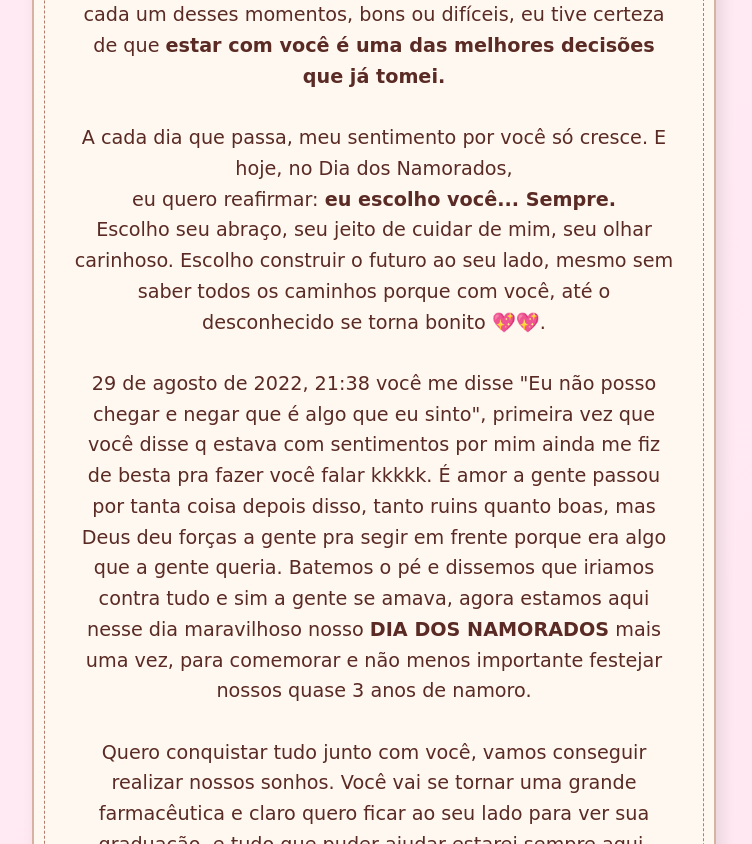
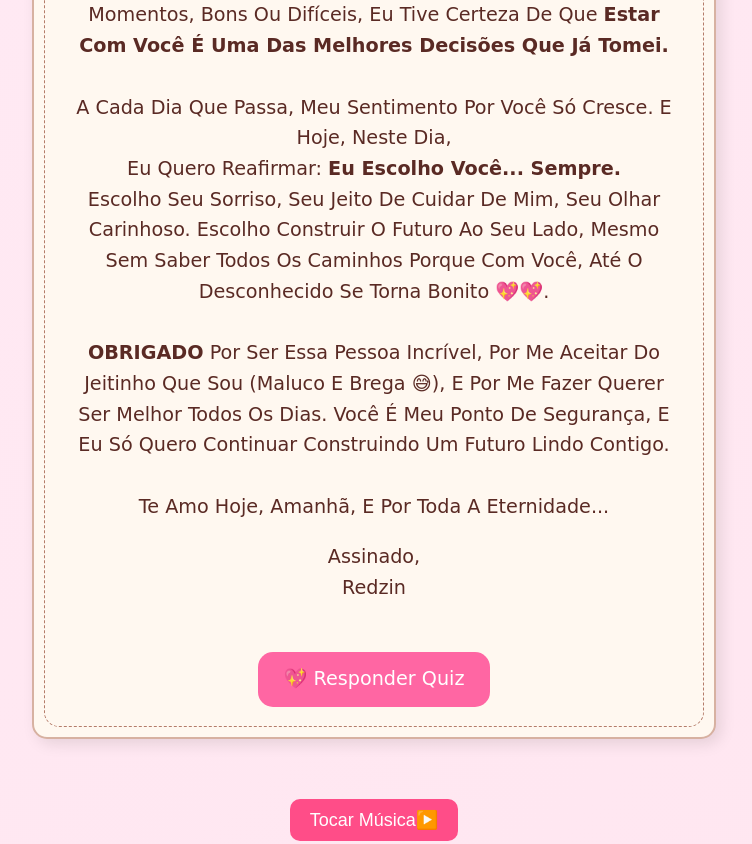
Before and after one commit to Testando0/meusite-romantico, a plain HTML site: page index.html in a window 1280 px wide. Shown: the part 1045-1889 px from the top of the page, without its empty margins (266-1018 px from the left). Drawn offline with Linux system fonts and the light colour scheme.

Commit message:
Update index.html

```diff
--- a/index.html
+++ b/index.html
@@ -3,80 +3,61 @@
 <head>
     <meta charset="UTF-8">
     <meta name="viewport" content="width=device-width, initial-scale=1.0">
-    <title>Para você, Meu Amor 💖</title>
+    <title>Para Você, Meu Amor 💖</title>
     <link rel="stylesheet" href="style.css" />
 </head>
 <body> <!-- Começo do Site -->
     <div class="container">
         <h1>Oi, Meu Amor!</h1>
-        <p>Este Site é só para te lembrar o quanto eu <strong>TE AMO</strong>, e o quanto você é especial para mim. ❤️</p>
+        <p>Este Site É Só Para Te Lembrar O Quanto Eu <strong>TE AMO</strong>, E O Quanto Você É Especial Para Mim. ❤️</p>
 
-        <p id="contador">Estamos juntos há <span id="dias"></span> dias!</p>
+        <p id="contador">Eu Te Amo A <span id="dias"></span> Dias!</p>
 
-        <button onclick="mostrarMensagem()">Clique aqui!</button>
+        <button onclick="mostrarMensagem()">Clique Aqui!</button>
         <p id="mensagem"></p>
 
     </div>
 
      <!-- Carta feita a mão -->
     <div class="carta">
-  <h2>Minha Princesa,</h2>
+  <h2>Meu Anjo,</h2>
   <p>
-    Cada momento contigo é um tesouro que guardo com carinho no coração.
-    Te amo mais do que palavras podem expressar.
+    Cada Momento Contigo É Um Tesouro Que Guardo Com Carinho No Coração.
+    Te Amo Mais Do Que Palavras Podem Expressar.
   </p>
   <p>
-    Sua cartinha chegou finalmente né? KKKKKK
-    ai amor quase 3 anos juntos já, e mesmo assim, você ainda consegue me surpreender com seu jeito, seu sorriso,
-     suas palavras e a forma como me faz sentir especial. E tudo isso por conta
-    de um maçarico KKKK.<br> <br>
+    Você Veio Para Alegrar Todos Os Meus Dias,
+    Chegou De Uma Maneira A Qual Eu Jamais Esperava E Agora Já É Uma Parte Muito Importante De Mim.
+    A Maneira Tão Incrível Que Você Me Trata Faz Com Que Eu Me Sinta Muito Especial,
+    Tudo Em Você É Incrível.<br> <br>
 
-    Eu me lembro de quando tudo começou... a forma como você entrou na minha vida
-    parecia simples, mas desde o início eu senti que havia algo diferente em você. E não errei.
-    Com o tempo, vi que você era tudo aquilo que eu sempre procurei de verdade minha veinha 💛.
-    Você se tornou minha melhor companhia, meu porto seguro, meu amor e minha casa.
-    Tivemos momentos leves, risadas intermináveis, conversas profundas, alguns desafios e aprendizados também.
-     Mas em cada um desses momentos, bons ou difíceis, eu tive certeza de que
-     <strong>estar com você é uma das melhores decisões que já tomei.</strong><br><br>
+    De Uma Forma Totalmente Inesperada Você Chegou Na Minha Vida Como Um Anjo,
+    Aos Poucos Foi Se Tornando Alguém Especial Para Mim E Conquistando Meu Coração.
+    Você Se Tornou Uma Das Pessoas Mais Importantes Da Minha Vida Em Tão Pouco Tempo,
+    Conquistou Um Lugar Em Meu Coração Que Jamais Deixará De Ser Seu.
+    Passamos Por Momentos Bons E Outros Ruins Em Nosso Caminho,
+     Mas Em Cada Um Desses Momentos, Bons Ou Difíceis, Eu Tive Certeza De Que
+     <strong>Estar Com Você É Uma Das Melhores Decisões Que Já Tomei.</strong><br><br>
 
-    A cada dia que passa, meu sentimento por você só cresce. E hoje, no Dia dos Namorados, <br>eu quero
-    reafirmar: <strong>eu escolho você... Sempre.</strong><br>
-    Escolho seu abraço, seu jeito de cuidar de mim, seu olhar carinhoso. Escolho construir o
-    futuro ao seu lado, mesmo sem saber todos os caminhos
-    porque com você, até o desconhecido se torna bonito 💖💖.<br><br>
+    A Cada Dia Que Passa, Meu Sentimento Por Você Só Cresce. E Hoje, Neste Dia, <br>Eu Quero
+    Reafirmar: <strong>Eu Escolho Você... Sempre.</strong><br>
+    Escolho Seu Sorriso, Seu Jeito De Cuidar De Mim, Seu Olhar Carinhoso. Escolho Construir O
+    Futuro Ao Seu Lado, Mesmo Sem Saber Todos Os Caminhos
+    Porque Com Você, Até O Desconhecido Se Torna Bonito 💖💖.<br><br>
 
-    29 de agosto de 2022, 21:38 você me disse "Eu não posso chegar e negar que
-    é algo que eu sinto", primeira vez que você disse q estava com sentimentos por mim
-    ainda me fiz de besta pra fazer você falar kkkkk. É amor a gente passou por tanta coisa
-    depois disso, tanto ruins quanto boas, mas Deus deu forças a gente pra segir em frente
-    porque era algo que a gente queria. Batemos o pé e dissemos que iriamos contra tudo
-    e sim a gente se amava, agora estamos aqui nesse dia maravilhoso nosso <strong>DIA DOS NAMORADOS</strong>
-    mais uma vez, para comemorar e não menos importante festejar nossos quase 3 anos de namoro.<br> <br>
 
-    Quero conquistar tudo junto com você, vamos conseguir realizar nossos sonhos. Você
-    vai se tornar uma grande farmacêutica e claro quero ficar ao seu lado para ver sua graduação,
-    e tudo que puder ajudar estarei sempre aqui. Amor a gente vai conseguir conquistar tudo em nome de Jesus, Deus
-    vai guiar a gente sempre pro melhor.<br><br>
+    <strong>OBRIGADO</strong> Por Ser Essa Pessoa Incrível, Por Me Aceitar Do Jeitinho Que Sou (Maluco E Brega 😅),
+    E Por Me Fazer Querer Ser Melhor Todos Os Dias. Você É Meu Ponto De Segurança, E Eu Só Quero Continuar Construindo
+    Um Futuro Lindo Contigo.<br><br>
 
-    Sabe, às vezes eu fico aqui pensando em tudo que a gente já passou e não é pouca coisa, né? e só consigo agradecer
-    por ter você comigo. Você me inspira demais, é minha alegria diária, e não tem um dia que eu não sorria só de lembrar de você.
-    Claro que rolaram uns perrengues no caminho, mas foi isso que fez a gente crescer junto e ficar ainda mais firme. Não tem nada que
-    possa separar a gente porque o que a gente tem é verdadeiro demais.
-    Quando você estiver pra baixo, pode contar comigo pra te dar aquele abraço apertado, aquela estraladinha nas costas de veia,
-    secar suas lágrimas e comemorar cada vitória. Nossa história tá só começando, e eu tô animado demais pra
-    viver cada capítulo do nosso livro, sempre com muito amor, zoeira, e aquele jeitinho que só a gente tem.
-    <strong>OBRIGADO</strong> por ser essa pessoa incrível, por me aceitar do jeitinho que sou (até meus defeitos chatos 😅),
-    e por me fazer querer ser melhor todo dia. Você é meu porto seguro, minha princesa, e eu só quero continuar construindo
-    um futuro lindo contigo.<br><br>
-
-    Te amo hoje, amanhã, e por toda a eternidade e nem precisa marcar no calendário, porque amor assim é pra sempre mesmo.
+    Te Amo Hoje, Amanhã, E Por Toda A Eternidade...
 
   </p>
   <p>
     Assinado,<br>
-    Seu Mucilom
+    Redzin
   </p>
-    <a href="quiz.html" class="botao-quiz">💖 Responder Quiz Sobre a Gente</a>
+    <a href="quiz.html" class="botao-quiz">💖 Responder Quiz</a>
 </div>
 
 
@@ -95,8 +76,8 @@
                 <!-- Sistema de Cartinhas -->
 
           <section class="cartinhas">
-            <h2>💌 Cartinhas de Amor 💌</h2>
-            <p id="cartinhas">Clique no botão para ler uma mensagem especial!</p>
+            <h2>💌 Cartinhas De Amor 💌</h2>
+            <p id="cartinhas">Clique No Botão Para Ler Uma Mensagem Especial!</p>
             <button id="btnCartinha">Ver Cartinha 💖</button>
         </section>
 
```
